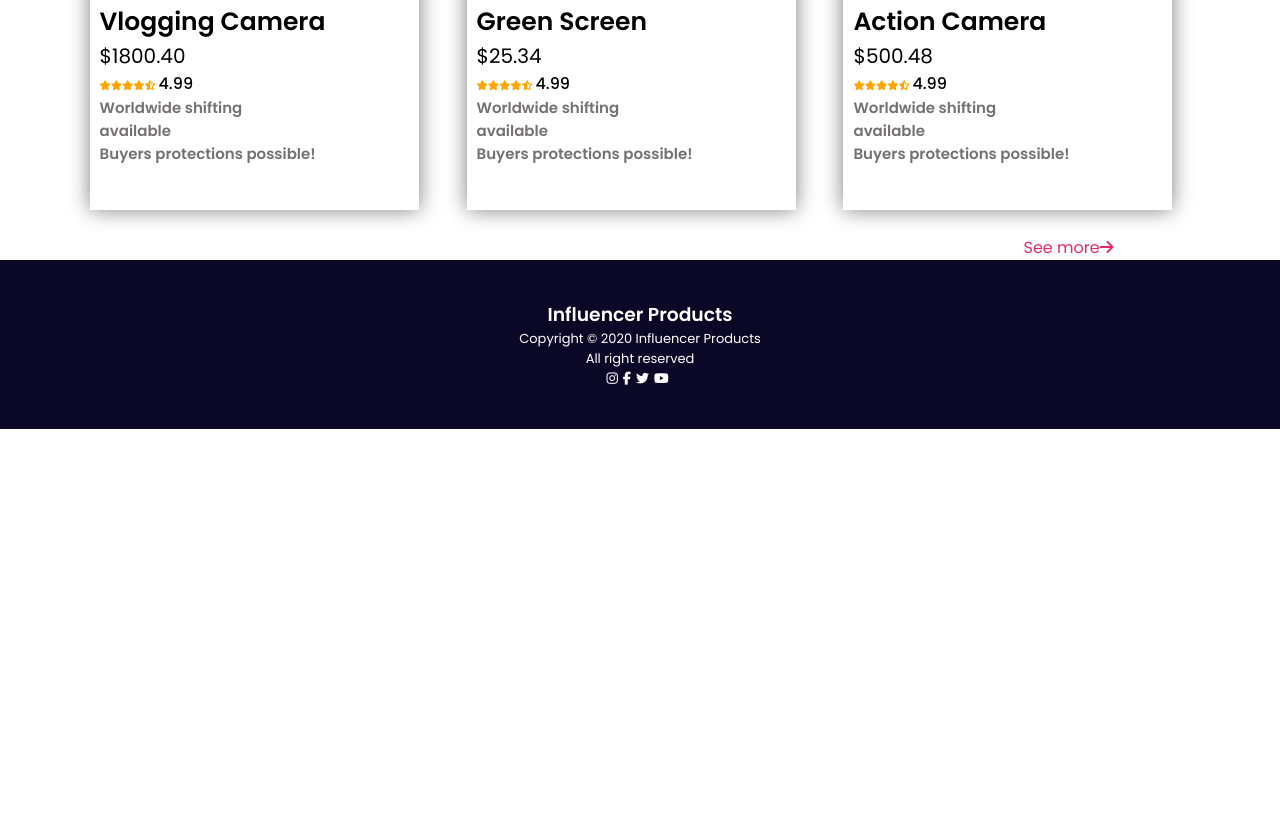
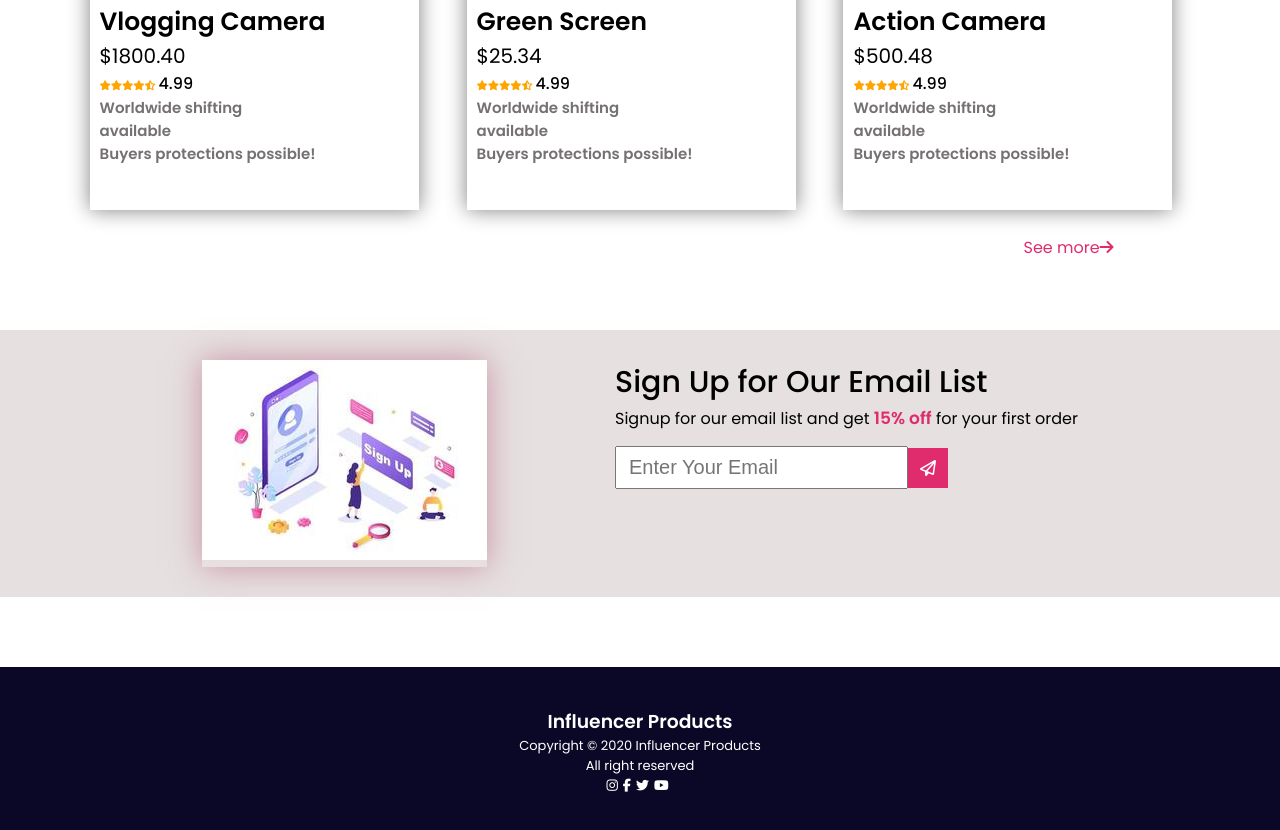
Before and after one commit to limaakter1/influencer-gears, a plain HTML site: page index.html in a window 1280 px wide. Shown: the part 1872-2702 px from the top of the page. Before the commit the page ends 2301 px from the top, so only its background shows below. Drawn offline with Linux system fonts and the light colour scheme; a web font is replaced by a local one.

Commit message:
extra part added

```diff
--- a/index.html
+++ b/index.html
@@ -185,6 +185,20 @@
             </div>
            <p class="link"> <a class="more-link" href="">See more<i class="fas fa-arrow-right"></i></a></p>
         </section>
+        <section class="third-part">
+            <div class="signup">
+                <div class="signup-image">
+                    <img src="images/signup.jpg" alt="">
+                  </div>
+                  <div class="signupform">
+                      <h2>
+                          Sign Up for Our Email List
+                      </h2>
+                      <p>Signup for our email list and get <span class="pink">15% off</span> for your first order</p>
+                      <p><input class="email" type="email" placeholder="Enter Your Email" id="" ><i class="far fa-paper-plane"></i></p>
+                  </div>
+            </div>
+        </section>
     </main>
     <footer>
         <h3>Influencer Products</h3>
--- a/style.css
+++ b/style.css
@@ -102,6 +102,38 @@ body {
   text-decoration: none;
   color: #e02c6d;
 }
+.signup {
+  display: flex;
+  justify-content: center;
+  margin-top: 70px;
+  margin-bottom: 70px;
+  background-color: rgb(230, 224, 224);
+  padding: 30px 0;
+  column-gap: 10%;
+}
+.signup-image {
+  box-shadow: 0 0 30px #bd728db7;
+}
+.pink {
+  color: #e02c6d;
+  font-size: 17px;
+  font-weight: 600;
+}
+.signup h2 {
+  font-size: 30px;
+  font-weight: 500;
+}
+.email {
+  font-size: 20px;
+  padding: 8px 12px;
+  margin-top: 15px;
+  outline: none;
+}
+.fa-paper-plane {
+  padding: 12px;
+  color: white;
+  background-color: #e02c6d;
+}
 footer {
   background-color: #0a0826;
   color: white;
```
Also changed, not shown: images/signup.jpg (added).
